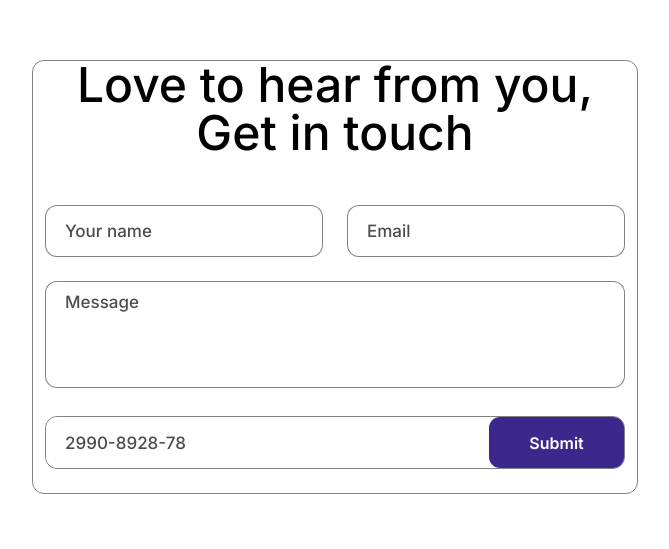
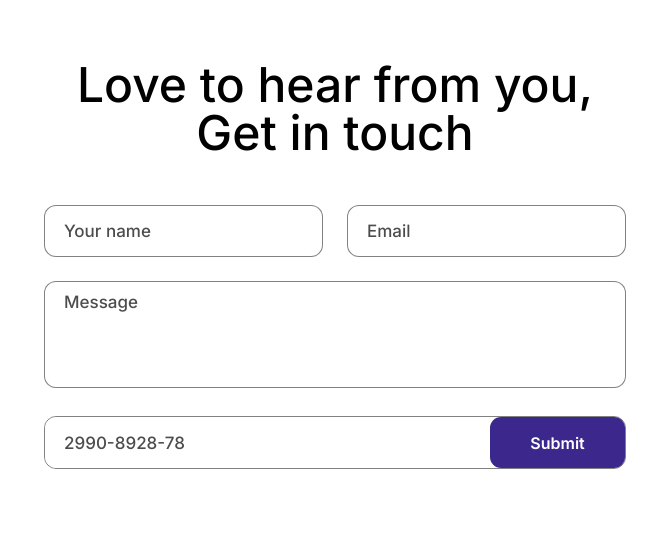
Before and after one commit to neharadialcode/bootstrap-common-components, a React (Create React App) app: page /form in a window 1280 px wide. Shown: the part 1771-2320 px from the top of the page, without its empty margins (305-974 px from the left). Built offline with nearby package versions, Linux system fonts and the light colour scheme.

Commit message:
border none form

```diff
--- a/src/components/form/CenterForm.jsx
+++ b/src/components/form/CenterForm.jsx
@@ -31,7 +31,7 @@ const CenterForm = () => {
   return (
     <>
       <div className="vh-100 d-flex align-items-center">
-        <div className="container center_form_input">
+        <div className="container center_form_input border-0">
           <p className="text-black text-center fs_2xl fw-medium lh-1 mb-5">
             Love to hear from you, <br className=" d-sm-block d-none" /> Get in
             touch
--- a/src/components/team/OurTeam.jsx
+++ b/src/components/team/OurTeam.jsx
@@ -1,4 +1,4 @@
-import { teamData } from "../common/Helper";
+import { teamData } from "../common/helper";
 const OurTeam = () => {
   return (
     <>
--- a/src/index.css
+++ b/src/index.css
@@ -1,3 +1,11 @@
+* {
+  margin: 0;
+  padding: 0;
+  list-style-type: none !important;
+  text-decoration: none !important;
+  box-sizing: border-box !important;
+  scroll-behavior: smooth !important;
+}
 /* center header start from here  */
 .nav_property {
   background: rgba(255, 255, 255, 0.05);
```
Also changed, not shown: src/components/slider/AboutSlider.jsx (+8 -2 lines).
